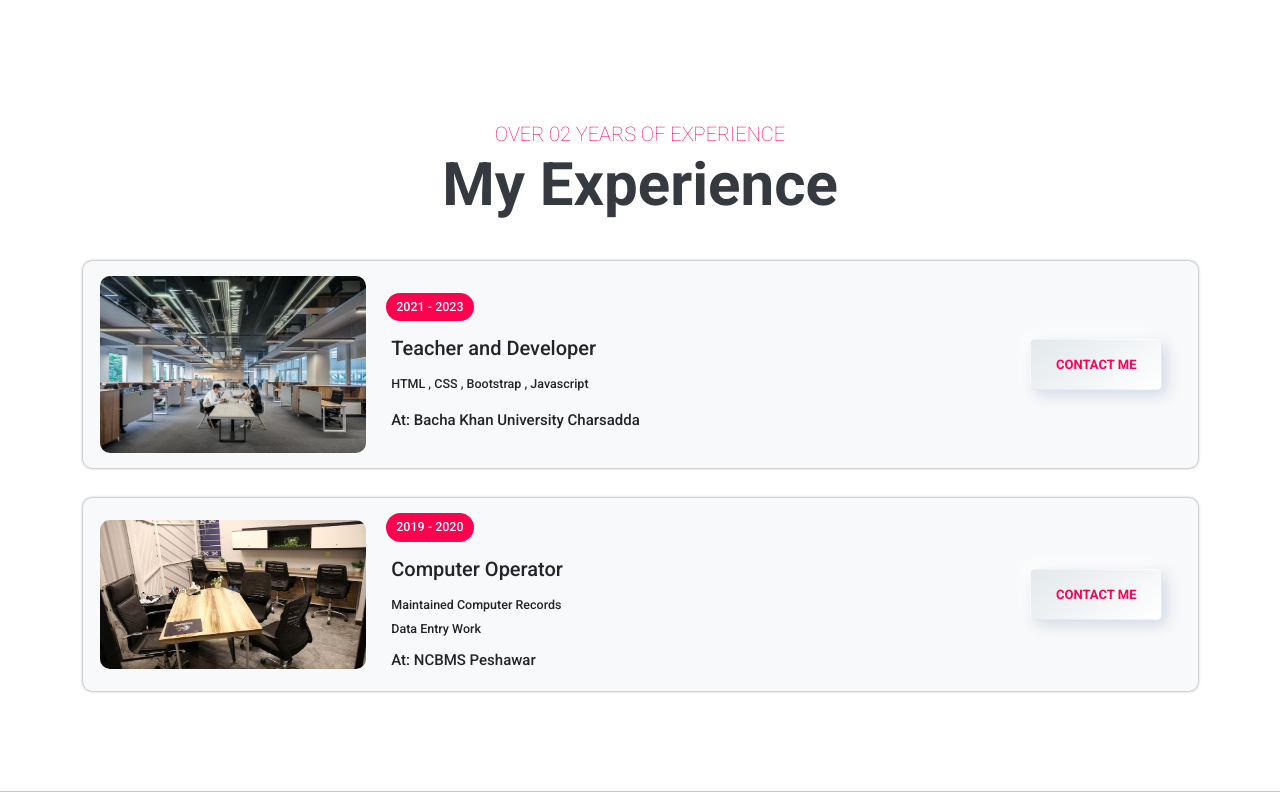
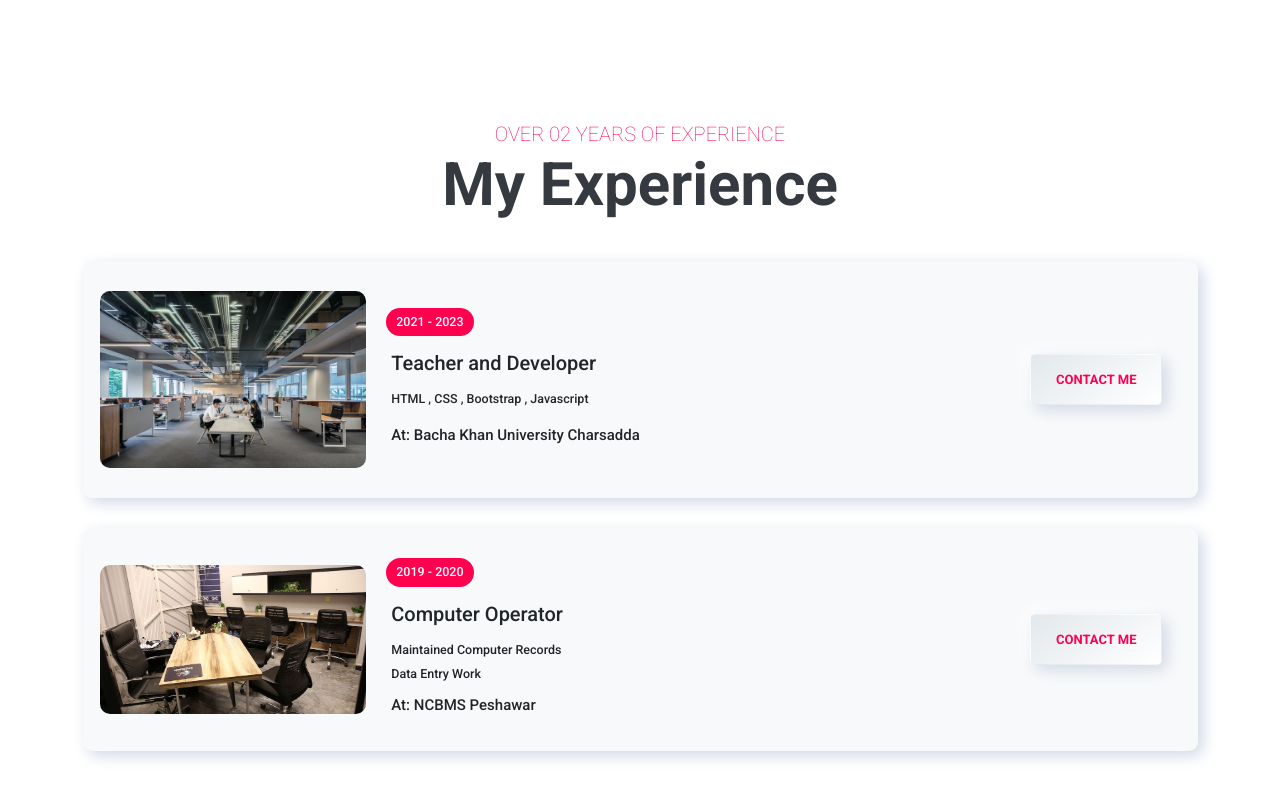
Before and after one commit to hakimullah-cs/My_Personal_Portfolio_Website, a plain HTML site: page index.html in a window 1280 px wide. Shown: the part 871-1671 px from the top of the page. Drawn offline with nearby package versions, Linux system fonts and the light colour scheme.

Commit message:
Adding padding and update the box shadow property

```diff
--- a/CSS_Files/index.css
+++ b/CSS_Files/index.css
@@ -309,7 +309,8 @@ background-image: linear-gradient(315deg, #bf3a30 0%, #864ba2 74%);
 
 .experience .experience-cards-container .experience-card{
     background:var(--light);
-   box-shadow: 0px 0px 3px grey;
+   box-shadow: 5px 5px 15px #D1D9E6,
+               -5px -5px 15px #ffffff;
    border-radius: 9px;
 }
 .experience .experience-cards-container .experience-card .text-container .duration{
--- a/index.html
+++ b/index.html
@@ -150,7 +150,7 @@
           </div>
 
           <div class="experience-cards-container p-3">
-            <div class="experience-card row justify-content-between align-items-center px-3 py-4 mb-5">
+            <div class="experience-card row justify-content-between align-items-center px-3 py-5 mb-5">
               <div class="col-lg-6 col-12 d-flex align-items-center flex-lg-nowrap flex-wrap">
                 <div class="img-container col-lg-6 col-12 rounded-4 mb-lg-0 mb-4">
                   <img src="/Images/uni.jpg" alt="" class="img-fluid rounded-4">
@@ -167,7 +167,7 @@
                 <a href="" class="btn contact-btn">Contact me</a>
               </div>
             </div>
-            <div class="experience-card row justify-content-between align-items-center px-3 py-4 mb-5">
+            <div class="experience-card row justify-content-between align-items-center px-3 py-5 mb-5">
               <div class="col-lg-6 col-12 d-flex align-items-center flex-lg-nowrap flex-wrap">
                 <div class="img-container col-lg-6 col-12 rounded-4 mb-lg-0 mb-4">
                   <img src="/Images/deans.avif" alt="" class="img-fluid rounded-4">
```
